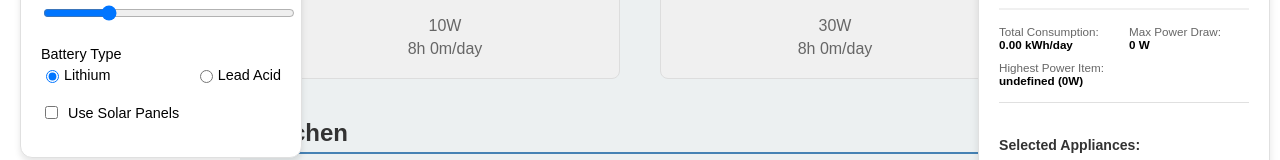
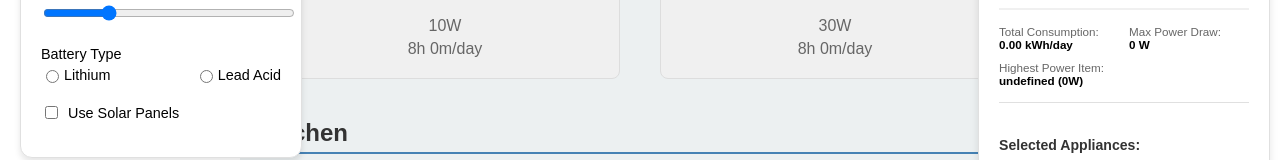
Before and after one commit to AndreLesa/solar-system-sizer, a React (Create React App) app: page / in a window 1280 px wide. Shown: the part 602-762 px from the top of the page. Built offline with nearby package versions, Linux system fonts and the light colour scheme.

Commit message:
Removed magic numbers

```diff
--- a/src/components/ApplianceList.js
+++ b/src/components/ApplianceList.js
@@ -90,6 +90,9 @@ const ApplianceList = ({ appliances, addAppliance, updateAppliance, removeApplia
 
   const [systemVoltage, setSystemVoltage] = useState(12);
 
+  const LITHIUM_BATTERY_DOD = 0.9;
+  const LEAD_ACID_BATTERY_DOD = 0.5;
+
   const handleSystemVoltageChange = (event) => {
     setSystemVoltage(Number(event.target.value));
   };
@@ -146,7 +149,8 @@ const ApplianceList = ({ appliances, addAppliance, updateAppliance, removeApplia
 
     // Calculate battery size based on backup hours
     const newBatterySize = Math.max(
-      Math.ceil((dailyConsumption * batteryBackupHours / 24) / (batteryType === 'lithium' ? 0.8 : 0.5) / 100) * 100,
+      Math.ceil((dailyConsumption * batteryBackupHours / 24) /
+        (batteryType === 'Lithium' ? LITHIUM_BATTERY_DOD : LEAD_ACID_BATTERY_DOD) / 100) * 100,
       MIN_BATTERY_SIZE
     );
     console.log(`Calculated battery size: ${newBatterySize}Wh for ${batteryBackupHours} hours backup`);
@@ -601,15 +605,15 @@ const ApplianceList = ({ appliances, addAppliance, updateAppliance, removeApplia
               <div style={{ display: 'flex', justifyContent: 'space-between' }}>
                 <RadioButton
                   name="battery-type"
-                  value="lithium"
-                  checked={batteryType === 'lithium'}
+                  value="Lithium"
+                  checked={batteryType === 'Lithium'}
                   onChange={handleBatteryTypeChange}
                   label="Lithium"
                 />
                 <RadioButton
                   name="battery-type"
-                  value="lead-acid"
-                  checked={batteryType === 'lead-acid'}
+                  value="Lead-Acid"
+                  checked={batteryType === 'Lead-Acid'}
                   onChange={handleBatteryTypeChange}
                   label="Lead Acid"
                 />
--- a/src/components/SystemReport.js
+++ b/src/components/SystemReport.js
@@ -88,7 +88,6 @@ const SystemReport = ({
             <p><strong>Inverter Size:</strong> {inverterSize} W</p>
             <p><strong>Battery Size:</strong> {batterySize} Wh</p>
             <p><strong>Battery Type:</strong> {batteryType}</p>
-            <p><strong>System Voltage:</strong> {systemVoltage}V</p>
             <p><strong>Backup Duration:</strong> {batteryBackupHours} hours</p>
 
           </div>
```
